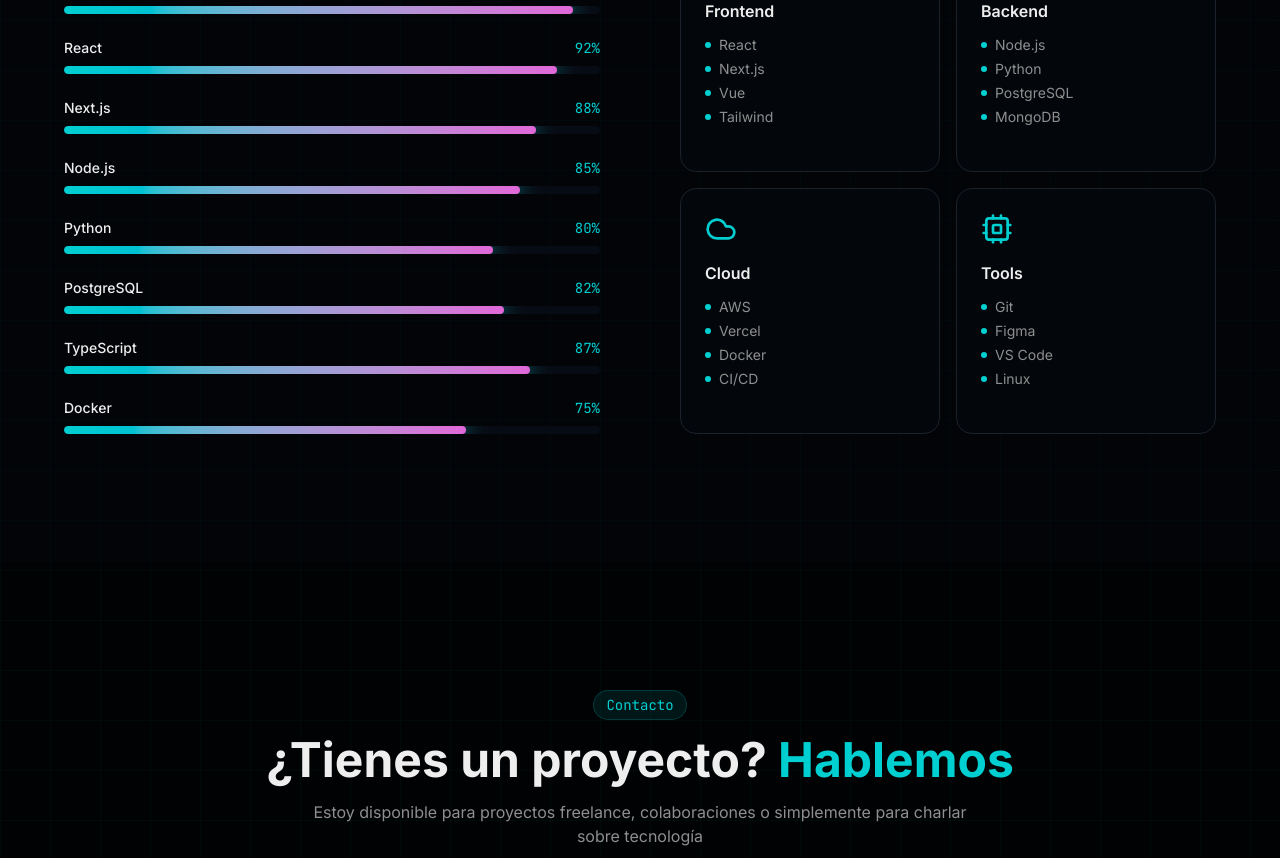
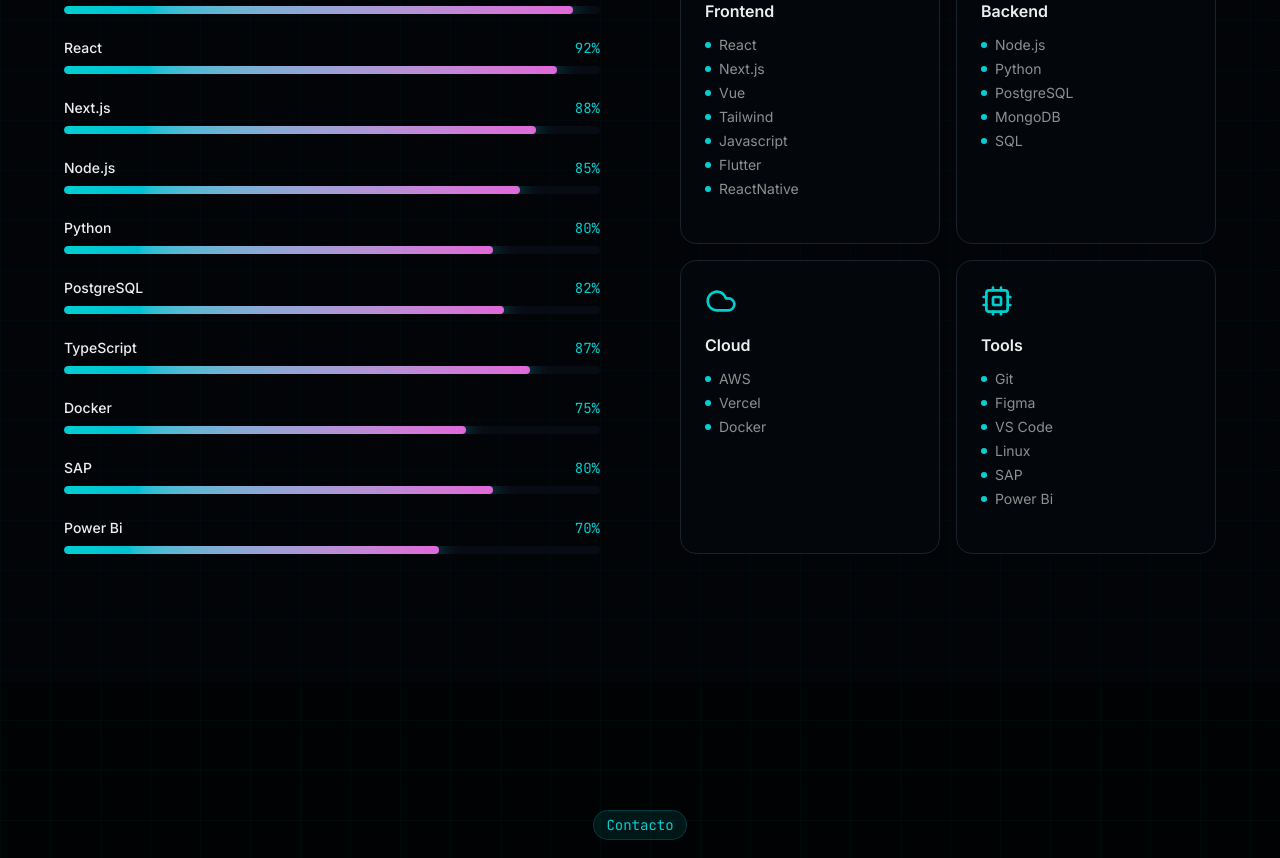
Before and after one commit to JhairEsp/JhairEspinoza_Portafolio, a Next.js app: page / in a window 1280 px wide. Shown: the part 6280-7138 px from the top of the page. Built offline with nearby package versions, Linux system fonts and the light colour scheme.

Commit message:
pruebas skills

```diff
--- a/components/sections/skills-section.jsx
+++ b/components/sections/skills-section.jsx
@@ -9,10 +9,10 @@ export function SkillsSection() {
   const [ref, isVisible] = useIntersection({ threshold: 0.2 })
 
   const techStack = [
-    { icon: Layers, label: "Frontend", items: ["React", "Next.js", "Vue", "Tailwind"] },
-    { icon: Database, label: "Backend", items: ["Node.js", "Python", "PostgreSQL", "MongoDB"] },
-    { icon: Cloud, label: "Cloud", items: ["AWS", "Vercel", "Docker", "CI/CD"] },
-    { icon: Cpu, label: "Tools", items: ["Git", "Figma", "VS Code", "Linux"] },
+    { icon: Layers, label: "Frontend", items: ["React", "Next.js", "Vue", "Tailwind","Javascript","Flutter","ReactNative"] },
+    { icon: Database, label: "Backend", items: ["Node.js", "Python", "PostgreSQL", "MongoDB","SQL"] },
+    { icon: Cloud, label: "Cloud", items: ["AWS", "Vercel", "Docker"] },
+    { icon: Cpu, label: "Tools", items: ["Git", "Figma", "VS Code", "Linux","SAP","Power Bi"] },
   ]
 
   return (
--- a/data/projects.js
+++ b/data/projects.js
@@ -83,4 +83,6 @@ export const skills = [
   { name: "PostgreSQL", level: 82, category: "backend" },
   { name: "TypeScript", level: 87, category: "frontend" },
   { name: "Docker", level: 75, category: "devops" },
+  {name:  "SAP",level: 80,category:"devops"},
+  {name:  "Power Bi",level: 70, category:"devops"}
 ]
```
